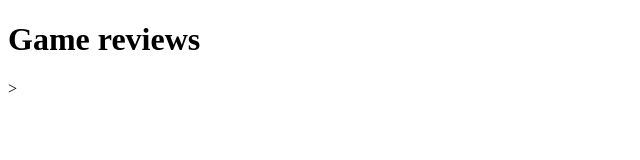
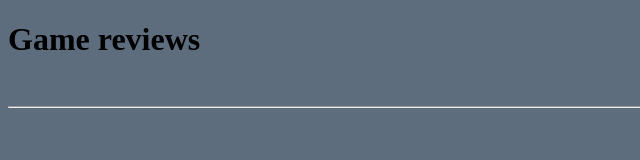
Before and after one commit to SupremeShep/Game-reviews, a plain HTML site: page index.html in a window 1280 px wide. Shown: the whole page, without its empty margins (0-640 px from the left). Drawn offline with Linux system fonts and the light colour scheme.

Commit message:
Edited index and added stylesheet

```diff
--- a/index.html
+++ b/index.html
@@ -1,9 +1,12 @@
 <!DOCTYPE html>
 <html>
 <head>
-	<title>Game-Reviews</title>
+	<link rel="stylesheet" type="text/css" href="stylesheet.css">
+	<title>Game Reviews</title>
 </head>
 <body>
 	<h1>Game reviews</h1>
+	<br />
+	<hr />
 </body>
-</html>>
+</html>
--- /dev/null
+++ b/stylesheet.css
@@ -0,0 +1,3 @@
+body{
+	background-color: #5D6D7E
+}
```
